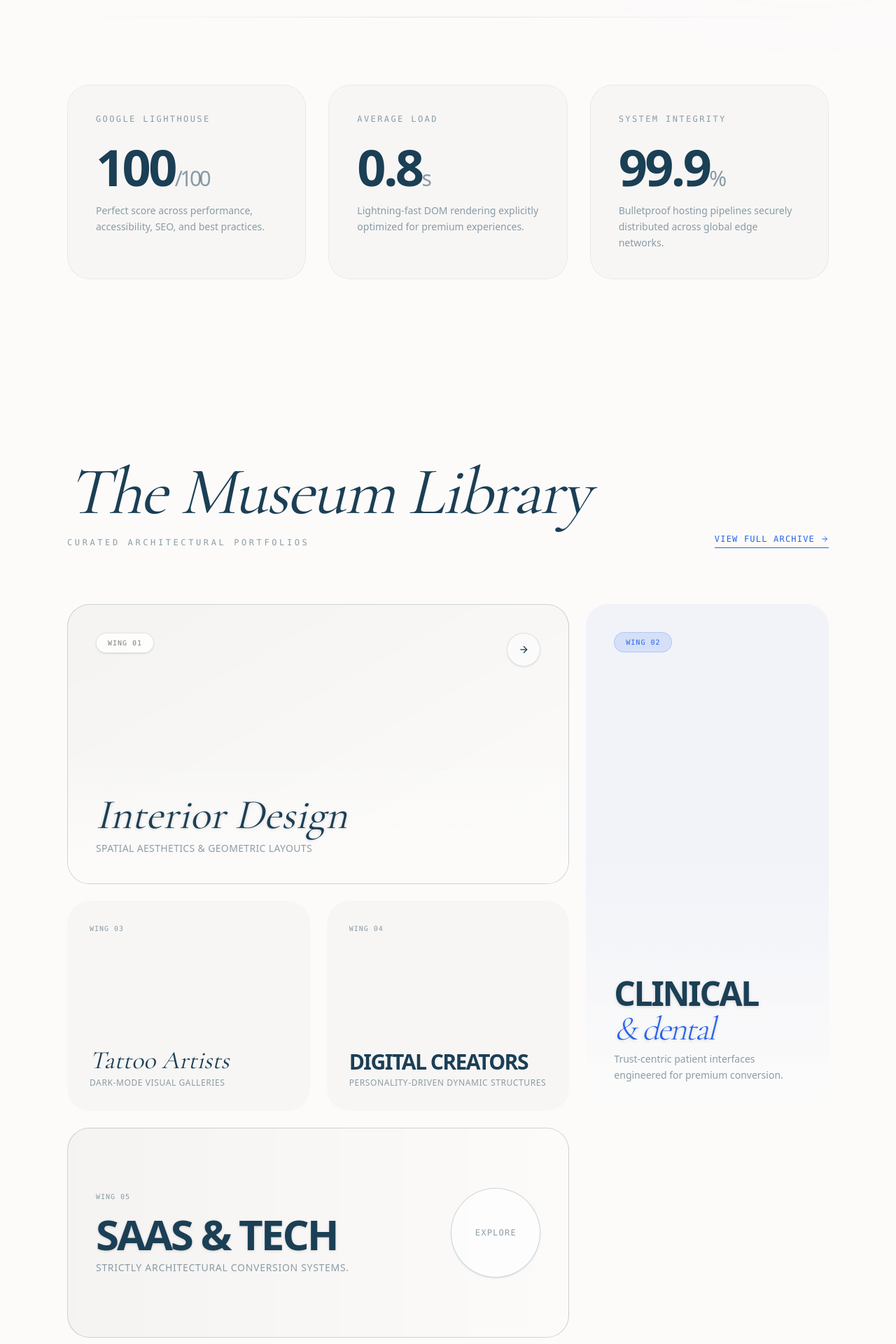
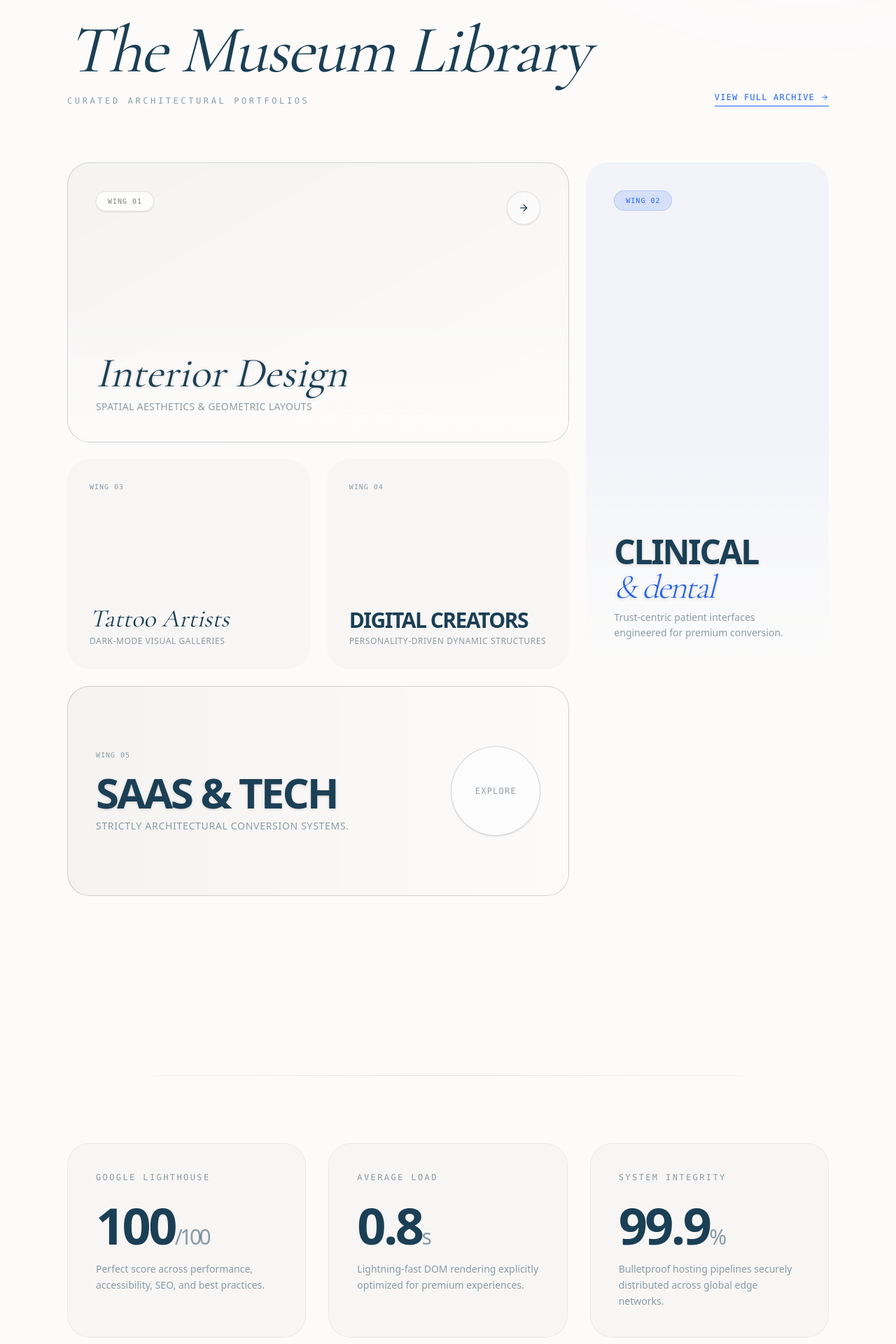
Before and after one commit to 7pixels-xyz/Abhi-protfolio, a Next.js app: page /niche/web-designing in a window 1280 px wide. Shown: the part 1000-2920 px from the top of the page at 70% size. Built offline with nearby package versions, Linux system fonts and the light colour scheme; a web font is replaced by a local one.

Commit message:
Optimize metrics for mobile and add interactive modal to museum library on web design page

```diff
--- a/src/app/niche/web-designing/WebDesignClient.tsx
+++ b/src/app/niche/web-designing/WebDesignClient.tsx
@@ -1,7 +1,7 @@
 'use client';
 
-import { motion, useScroll, useTransform, useMotionTemplate, useMotionValue } from 'framer-motion';
-import { useRef, MouseEvent } from 'react';
+import { motion, useScroll, useTransform, useMotionTemplate, useMotionValue, AnimatePresence } from 'framer-motion';
+import { useRef, MouseEvent, useState } from 'react';
 import Link from 'next/link';
 import { useTheme } from '@/components/ThemeProvider';
 
@@ -21,11 +21,11 @@ const MetricCard = ({ title, value, sub, desc, delay, isNight }: { title: string
 
   return (
     <motion.div
-      className={`relative flex flex-col items-center text-center md:items-start md:text-left p-8 md:p-10 rounded-[2rem] border overflow-hidden group transition-colors duration-500 hover:shadow-[0_20px_40px_rgba(0,0,0,0.05)] ${cardBg}`}
+      className={`relative flex flex-col items-center text-center md:items-start md:text-left p-6 md:p-10 rounded-2xl md:rounded-[2rem] border overflow-hidden group transition-colors duration-500 hover:shadow-[0_20px_40px_rgba(0,0,0,0.05)] ${cardBg}`}
       onMouseMove={handleMouseMove}
       initial={{ opacity: 0, y: 30 }}
       whileInView={{ opacity: 1, y: 0 }}
-      viewport={{ once: true, margin: "-100px" }}
+      viewport={{ once: true, margin: "-50px" }}
       transition={{ duration: 0.8, delay, ease: [0.16, 1, 0.3, 1] }}
     >
       <motion.div
@@ -34,16 +34,77 @@ const MetricCard = ({ title, value, sub, desc, delay, isNight }: { title: string
           background: useMotionTemplate`radial-gradient(400px circle at ${mouseX}px ${mouseY}px, ${isNight ? 'rgba(255, 255, 255, 0.05)' : 'rgba(37, 99, 235, 0.15)'}, transparent 40%)`,
         }}
       />
-      <span className={`relative z-20 font-mono text-[10px] md:text-xs uppercase tracking-[0.2em] mb-6 transition-colors ${mutedText} group-hover:${textColor}`}>{title}</span>
-      <div className={`relative z-20 text-6xl md:text-7xl font-sans font-black tracking-tighter mb-4 transition-colors ${textColor}`}>{value}<span className={`text-3xl font-light ${mutedText}`}>{sub}</span></div>
-      <p className={`relative z-20 text-xs md:text-sm font-light leading-relaxed transition-colors ${mutedText}`}>{desc}</p>
+      <span className={`relative z-20 font-mono text-[9px] md:text-xs uppercase tracking-[0.2em] mb-2 md:mb-6 transition-colors ${mutedText} group-hover:${textColor}`}>{title}</span>
+      <div className={`relative z-20 text-4xl md:text-7xl font-sans font-black tracking-tighter mb-2 md:mb-4 transition-colors ${textColor}`}>{value}<span className={`text-xl md:text-3xl font-light ${mutedText}`}>{sub}</span></div>
+      <p className={`relative z-20 text-[10px] md:text-sm font-light leading-relaxed transition-colors ${mutedText}`}>{desc}</p>
     </motion.div>
   );
 };
 
+const PortfolioModal = ({ activeWing, onClose, isNight }: { activeWing: string, onClose: () => void, isNight: boolean }) => {
+  const portfolioData: Record<string, { title: string, websites: string[] }> = {
+    'Interior Design': {
+      title: 'Interior Design Architecture',
+      websites: ['https://images.unsplash.com/photo-1600210492486-724fe5c67fb0?auto=format&fit=crop&q=80', 'https://images.unsplash.com/photo-1618221195710-dd6b41faaea6?auto=format&fit=crop&q=80', 'https://images.unsplash.com/photo-1616486338812-3dadae4b4ace?auto=format&fit=crop&q=80']
+    },
+    'Clinical & Dental': {
+      title: 'Clinical & Dental Interfaces',
+      websites: ['https://images.unsplash.com/photo-1555529733-0e670560f7e1?auto=format&fit=crop&q=80', 'https://images.unsplash.com/photo-1606811841689-23dfddce3e95?auto=format&fit=crop&q=80', 'https://images.unsplash.com/photo-1588776814546-1ffcf47267a5?auto=format&fit=crop&q=80']
+    },
+    'Tattoo Artists': {
+      title: 'Tattoo Artists Galleries',
+      websites: ['https://images.unsplash.com/photo-1598371839696-5c5bb00bdc28?auto=format&fit=crop&q=80', 'https://images.unsplash.com/photo-1560707854-bebc1cb6d22d?auto=format&fit=crop&q=80', 'https://images.unsplash.com/photo-1598371691232-a5e2fce12d21?auto=format&fit=crop&q=80']
+    },
+    'Digital Creators': {
+      title: 'Digital Creators Platforms',
+      websites: ['https://images.unsplash.com/photo-1611162617474-5b21e879e113?auto=format&fit=crop&q=80', 'https://images.unsplash.com/photo-1516259762381-22954d7d3ad2?auto=format&fit=crop&q=80', 'https://images.unsplash.com/photo-1573164713988-8665fc963095?auto=format&fit=crop&q=80']
+    },
+    'SaaS & Tech': {
+      title: 'SaaS & Tech Systems',
+      websites: ['https://images.unsplash.com/photo-1451187580459-43490279c0fa?auto=format&fit=crop&q=80', 'https://images.unsplash.com/photo-1518770660439-4636190af475?auto=format&fit=crop&q=80', 'https://images.unsplash.com/photo-1550751827-4bd374c3f58b?auto=format&fit=crop&q=80']
+    }
+  };
+
+  const data = portfolioData[activeWing];
+  if (!data) return null;
+
+  return (
+    <motion.div
+      initial={{ opacity: 0, y: 50 }}
+      animate={{ opacity: 1, y: 0 }}
+      exit={{ opacity: 0, y: 50 }}
+      transition={{ duration: 0.5, ease: [0.16, 1, 0.3, 1] }}
+      className={`fixed inset-0 z-[100] flex flex-col items-center justify-start pt-24 px-4 overflow-y-auto backdrop-blur-3xl ${isNight ? 'bg-[#1c2226]/95' : 'bg-[#fcfbfa]/95'}`}
+    >
+       <button onClick={onClose} className={`absolute top-6 right-6 md:top-8 md:right-8 p-3 md:p-4 rounded-full ${isNight ? 'bg-white/10 text-white hover:bg-white/20' : 'bg-black/10 text-black hover:bg-black/20'} transition-all hover:rotate-90`}>
+         <svg width="24" height="24" viewBox="0 0 24 24" fill="none" stroke="currentColor" strokeWidth="2"><line x1="18" y1="6" x2="6" y2="18"></line><line x1="6" y1="6" x2="18" y2="18"></line></svg>
+       </button>
+
+       <motion.span initial={{ opacity: 0 }} animate={{ opacity: 1 }} transition={{ delay: 0.2 }} className={`font-mono text-xs uppercase tracking-[0.3em] mb-4 ${isNight ? 'text-white/50' : 'text-black/50'}`}>Live Archive</motion.span>
+       <motion.h2 initial={{ opacity: 0, y: 20 }} animate={{ opacity: 1, y: 0 }} transition={{ delay: 0.3 }} className={`font-cormorant italic text-4xl md:text-6xl lg:text-7xl mb-12 md:mb-20 text-center ${isNight ? 'text-white' : 'text-[#1b3f55]'}`}>{data.title}</motion.h2>
+
+       <div className="w-full max-w-7xl grid grid-cols-1 md:grid-cols-2 lg:grid-cols-3 gap-6 md:gap-8 pb-32">
+          {data.websites.map((url, i) => (
+             <motion.div
+               key={i}
+               initial={{ opacity: 0, y: 30 }} animate={{ opacity: 1, y: 0 }} transition={{ delay: 0.4 + i * 0.1, duration: 0.6 }}
+               className={`w-full aspect-[4/3] rounded-2xl md:rounded-[2rem] overflow-hidden border ${isNight ? 'border-white/10' : 'border-black/10'} group relative cursor-pointer shadow-2xl`}
+             >
+                <div className="absolute inset-0 bg-cover bg-center transition-transform duration-[1.5s] group-hover:scale-110" style={{ backgroundImage: `url(${url})` }} />
+                <div className="absolute inset-0 bg-black/60 opacity-0 group-hover:opacity-100 transition-opacity duration-500 flex items-center justify-center">
+                   <span className="text-white font-mono uppercase tracking-widest text-[10px] md:text-xs border border-white/30 px-6 py-2 rounded-full backdrop-blur-md bg-white/10 group-hover:scale-105 transition-transform">Visit Interface</span>
+                </div>
+             </motion.div>
+          ))}
+       </div>
+    </motion.div>
+  );
+}
+
 export default function WebDesignClient() {
   const { theme } = useTheme();
   const isNight = theme === 'night';
+  const [activeWing, setActiveWing] = useState<string | null>(null);
 
   const containerRef = useRef(null);
   const { scrollYProgress } = useScroll({ target: containerRef, offset: ["start start", "end end"] });
@@ -116,22 +177,8 @@ export default function WebDesignClient() {
         </motion.div>
       </section>
 
-      {/* 2. ENGINEERED METRICS */}
+      {/* 2. THE MUSEUM LIBRARY (PORTFOLIO BENTO) */}
       <section className="relative z-10 w-full px-4 md:px-12 lg:px-24 py-16 md:py-32 mt-10 md:mt-20">
-         <motion.div
-           className={`w-full h-[1px] bg-gradient-to-r from-transparent ${isNight ? 'via-white/20' : 'via-black/10'} to-transparent mb-16 md:mb-24`}
-           initial={{ scaleX: 0 }} whileInView={{ scaleX: 1 }} viewport={{ once: true }} transition={{ duration: 1.5, ease: "easeInOut" }}
-         />
-
-         <div className="grid grid-cols-1 md:grid-cols-3 gap-6 md:gap-8">
-            <MetricCard title="Google Lighthouse" value="100" sub="/100" desc="Perfect score across performance, accessibility, SEO, and best practices." delay={0.1} isNight={isNight} />
-            <MetricCard title="Average Load" value="0.8" sub="s" desc="Lightning-fast DOM rendering explicitly optimized for premium experiences." delay={0.2} isNight={isNight} />
-            <MetricCard title="System Integrity" value="99.9" sub="%" desc="Bulletproof hosting pipelines securely distributed across global edge networks." delay={0.3} isNight={isNight} />
-         </div>
-      </section>
-
-      {/* 3. THE MUSEUM LIBRARY (PORTFOLIO BENTO) */}
-      <section className="relative z-10 w-full px-4 md:px-12 lg:px-24 py-16 md:py-32">
          <motion.div
            className="flex flex-col md:flex-row items-start md:items-end justify-between mb-12 md:mb-20 gap-6 md:gap-8"
            initial={{ opacity: 0, y: 30 }} whileInView={{ opacity: 1, y: 0 }} viewport={{ once: true, margin: "-100px" }} transition={{ duration: 1 }}
@@ -149,6 +196,7 @@ export default function WebDesignClient() {
 
             {/* Wing 01 */}
             <motion.div
+               onClick={() => setActiveWing('Interior Design')}
                className={`h-[300px] md:h-auto md:col-span-2 md:row-span-1 rounded-[2rem] bg-gradient-to-br ${isNight ? 'from-white/[0.05]' : 'from-black/[0.03]'} to-transparent border ${borderColor} p-6 md:p-10 flex flex-col justify-between overflow-hidden group relative cursor-pointer`}
                whileHover={{ y: -5, transition: { duration: 0.3 } }}
                initial={{ opacity: 0, scale: 0.95 }} whileInView={{ opacity: 1, scale: 1 }} viewport={{ once: true, margin: "-50px" }} transition={{ duration: 0.8, delay: 0.1 }}
@@ -171,6 +219,7 @@ export default function WebDesignClient() {
 
             {/* Wing 02 */}
             <motion.div
+               onClick={() => setActiveWing('Clinical & Dental')}
                className={`h-[350px] md:h-auto md:col-span-1 md:row-span-2 rounded-[2rem] ${isNight ? 'bg-[#f4ece3]/5 border-[#f4ece3]/20' : 'bg-[#2563EB]/5 border-[#2563EB]/20'} p-6 md:p-10 flex flex-col justify-between overflow-hidden group relative cursor-pointer`}
                whileHover={{ y: -5, transition: { duration: 0.3 } }}
                initial={{ opacity: 0, scale: 0.95 }} whileInView={{ opacity: 1, scale: 1 }} viewport={{ once: true, margin: "-50px" }} transition={{ duration: 0.8, delay: 0.2 }}
@@ -190,6 +239,7 @@ export default function WebDesignClient() {
 
             {/* Wing 03 */}
             <motion.div
+               onClick={() => setActiveWing('Tattoo Artists')}
                className={`h-[250px] md:h-auto md:col-span-1 md:row-span-1 rounded-[2rem] ${isNight ? 'bg-white/5 border-white/5 hover:border-white/20' : 'bg-black/[0.02] border-black/5 hover:border-black/10'} p-6 md:p-8 flex flex-col justify-between overflow-hidden group relative cursor-pointer transition-colors`}
                whileHover={{ y: -5, transition: { duration: 0.3 } }}
                initial={{ opacity: 0, scale: 0.95 }} whileInView={{ opacity: 1, scale: 1 }} viewport={{ once: true, margin: "-50px" }} transition={{ duration: 0.8, delay: 0.3 }}
@@ -206,6 +256,7 @@ export default function WebDesignClient() {
 
             {/* Wing 04 */}
             <motion.div
+               onClick={() => setActiveWing('Digital Creators')}
                className={`h-[250px] md:h-auto md:col-span-1 md:row-span-1 rounded-[2rem] ${isNight ? 'bg-white/5 border-white/5 hover:border-white/20' : 'bg-black/[0.02] border-black/5 hover:border-black/10'} p-6 md:p-8 flex flex-col justify-between overflow-hidden group relative cursor-pointer transition-colors`}
                whileHover={{ y: -5, transition: { duration: 0.3 } }}
                initial={{ opacity: 0, scale: 0.95 }} whileInView={{ opacity: 1, scale: 1 }} viewport={{ once: true, margin: "-50px" }} transition={{ duration: 0.8, delay: 0.4 }}
@@ -222,6 +273,7 @@ export default function WebDesignClient() {
 
             {/* Wing 05 */}
             <motion.div
+               onClick={() => setActiveWing('SaaS & Tech')}
                className={`h-[300px] md:h-auto md:col-span-2 md:row-span-1 rounded-[2rem] bg-gradient-to-r ${isNight ? 'from-white/[0.05] hover:from-white/10' : 'from-black/[0.03] hover:from-black/[0.05]'} to-transparent border ${borderColor} p-6 md:p-10 flex items-center justify-between overflow-hidden group relative cursor-pointer transition-colors`}
                whileHover={{ y: -5, transition: { duration: 0.3 } }}
                initial={{ opacity: 0, scale: 0.95 }} whileInView={{ opacity: 1, scale: 1 }} viewport={{ once: true, margin: "-50px" }} transition={{ duration: 0.8, delay: 0.5 }}
@@ -242,6 +294,26 @@ export default function WebDesignClient() {
          </div>
       </section>
 
+      {/* 3. ENGINEERED METRICS (Moved to bottom and optimized for mobile) */}
+      <section className="relative z-10 w-full px-4 md:px-12 lg:px-24 py-8 md:py-32">
+         <motion.div
+           className={`w-full h-[1px] bg-gradient-to-r from-transparent ${isNight ? 'via-white/20' : 'via-black/10'} to-transparent mb-12 md:mb-24`}
+           initial={{ scaleX: 0 }} whileInView={{ scaleX: 1 }} viewport={{ once: true }} transition={{ duration: 1.5, ease: "easeInOut" }}
+         />
+
+         <div className="grid grid-cols-1 sm:grid-cols-2 md:grid-cols-3 gap-4 md:gap-8">
+            <MetricCard title="Google Lighthouse" value="100" sub="/100" desc="Perfect score across performance, accessibility, SEO, and best practices." delay={0.1} isNight={isNight} />
+            <MetricCard title="Average Load" value="0.8" sub="s" desc="Lightning-fast DOM rendering explicitly optimized for premium experiences." delay={0.2} isNight={isNight} />
+            <MetricCard title="System Integrity" value="99.9" sub="%" desc="Bulletproof hosting pipelines securely distributed across global edge networks." delay={0.3} isNight={isNight} />
+         </div>
+      </section>
+
+      <AnimatePresence>
+        {activeWing && (
+          <PortfolioModal activeWing={activeWing} onClose={() => setActiveWing(null)} isNight={isNight} />
+        )}
+      </AnimatePresence>
+
     </motion.main>
   );
 }
```
